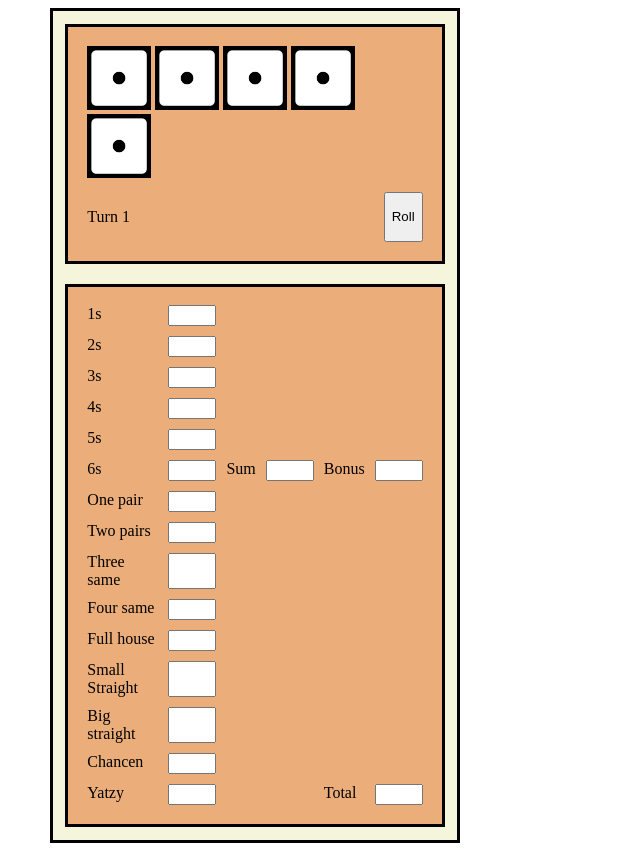
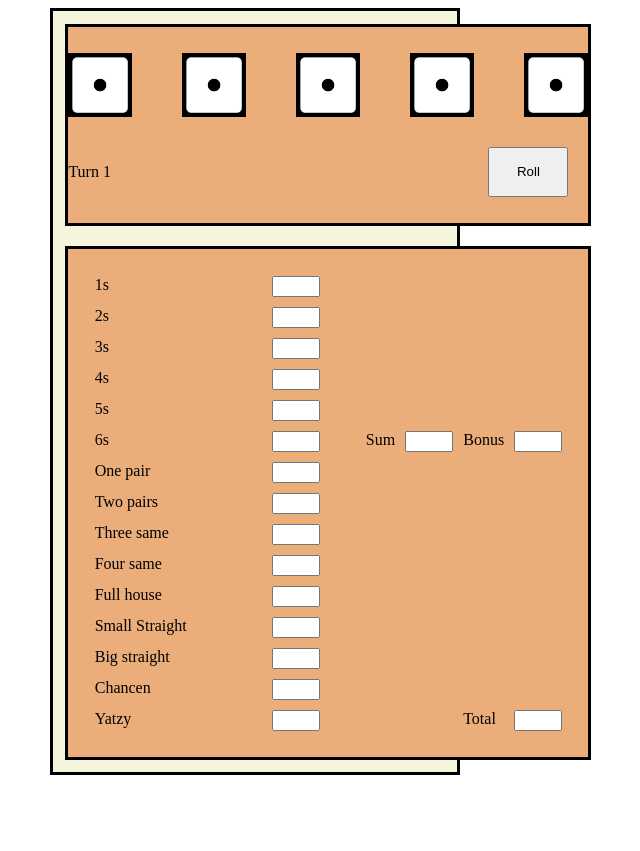
Before and after one commit to madshust/L07---Yatzy, a plain HTML site: page index.html in a window 1280 px wide. Shown: the whole page, without its empty margins (385-1025 px from the left). After the commit the page ends 800 px from the top, so only its background shows below. Drawn offline with Linux system fonts and the light colour scheme.

Commit message:
finished css for now

```diff
--- a/index.html
+++ b/index.html
@@ -12,15 +12,17 @@
 <body>
     <div id="mainbox">
         <div class="container" id="dices">
-            <div class="diceContainer">
+            <div id="diceContainer">
                 <img src="png/dice-six-faces-one.png">
                 <img src="png/dice-six-faces-one.png">
                 <img src="png/dice-six-faces-one.png">
                 <img src="png/dice-six-faces-one.png">
                 <img src="png/dice-six-faces-one.png">
             </div>
-            <p id="counter">Turn 1</p>
-            <button id="rollButton">Roll</button>
+            <div id="counterAndButton">
+                <p id="counter">Turn 1</p>
+                <button id="rollButton">Roll</button>
+            </div>
         </div>
         <div class="container" id="scoreboard">
             <label for="1s" class="left">1s</label><input id="1s" class="number" readonly>
--- a/style.css
+++ b/style.css
@@ -28,6 +28,33 @@ img {
     gap: 10px;
 }
 
+#dices {
+    display: grid;
+    grid-template-rows: auto auto;
+    gap: 30px;
+    justify-content: center;
+    text-align: center;
+    grid-row: 1;
+}
+
+#scoreboard {
+    grid-template-columns: 1fr 0.5fr 0.1fr 0.1fr 0.1fr 0.2fr;
+    grid-row: 2;
+}
+
+#diceContainer {
+    grid-row: 1;
+    display: flex;
+    gap: 50px;
+    justify-content: center;
+}
+
+#counterAndButton {
+    grid-row: 2;
+    display: grid;
+    grid-template-columns: 1fr 1fr;
+}
+
 .left {
     grid-column: 1;
 }
@@ -56,24 +83,12 @@ img {
     grid-column: 5;
 }
 
-#dices {
-    grid-row: 1;
-}
-
-#scoreboard {
-    grid-template-columns: 1fr 0.5fr 0.1fr 0.1fr 0.1fr 0.2fr;
-    grid-row: 2;
-}
-
 #counter {
-    grid-column: 1;
+    justify-self: start;
 }
 
 #rollButton {
-    grid-column: 2;
+    justify-self: end;
+    margin-right: 20px;
+    width: 80px;
 }
-
-.diceContainer {
-    min-width: fit-content;
-    gap: 10px;
-}
```
